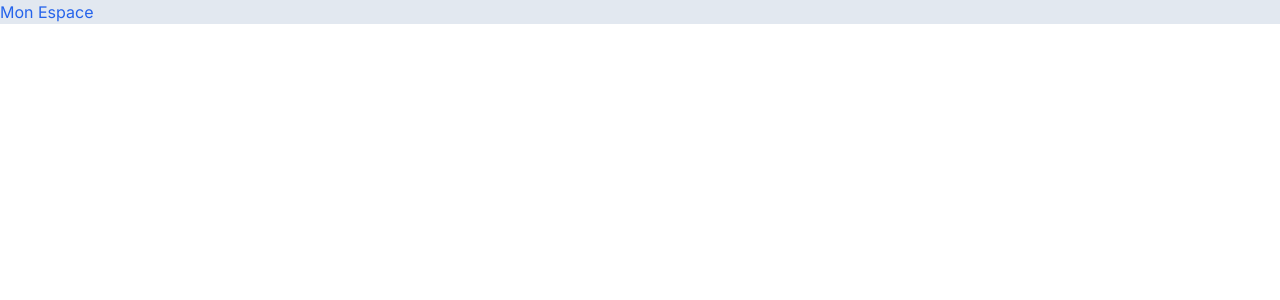
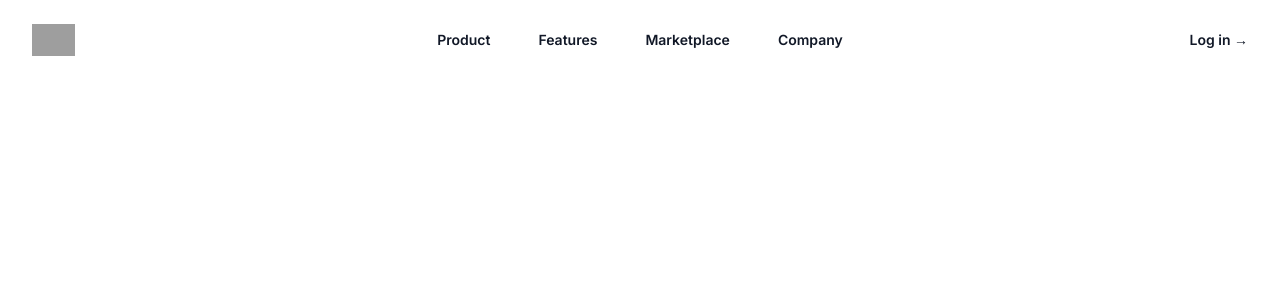
Before and after one commit to magicniclus/mon-independant, a Next.js app: page /mon-espace in a window 1280 px wide. Shown: the top 300 px of the page. Built offline with nearby package versions, Linux system fonts and the light colour scheme; grey boxes are pictures that could not be loaded.

Commit message:
Update page.tsx

```diff
--- a/src/app/(user)/mon-espace/page.tsx
+++ b/src/app/(user)/mon-espace/page.tsx
@@ -1,11 +1,9 @@
+import NavBar from "@/components/TailwindUi/NavBar";
+
 const page = () => {
   return (
     <>
-      <header className="w-full bg-slate-200">
-        <div className="max-w-7xl mx-auto">
-          <h1 className="text-blue-600">Mon Espace</h1>
-        </div>
-      </header>
+      <NavBar />
       <main></main>
     </>
   );
```
